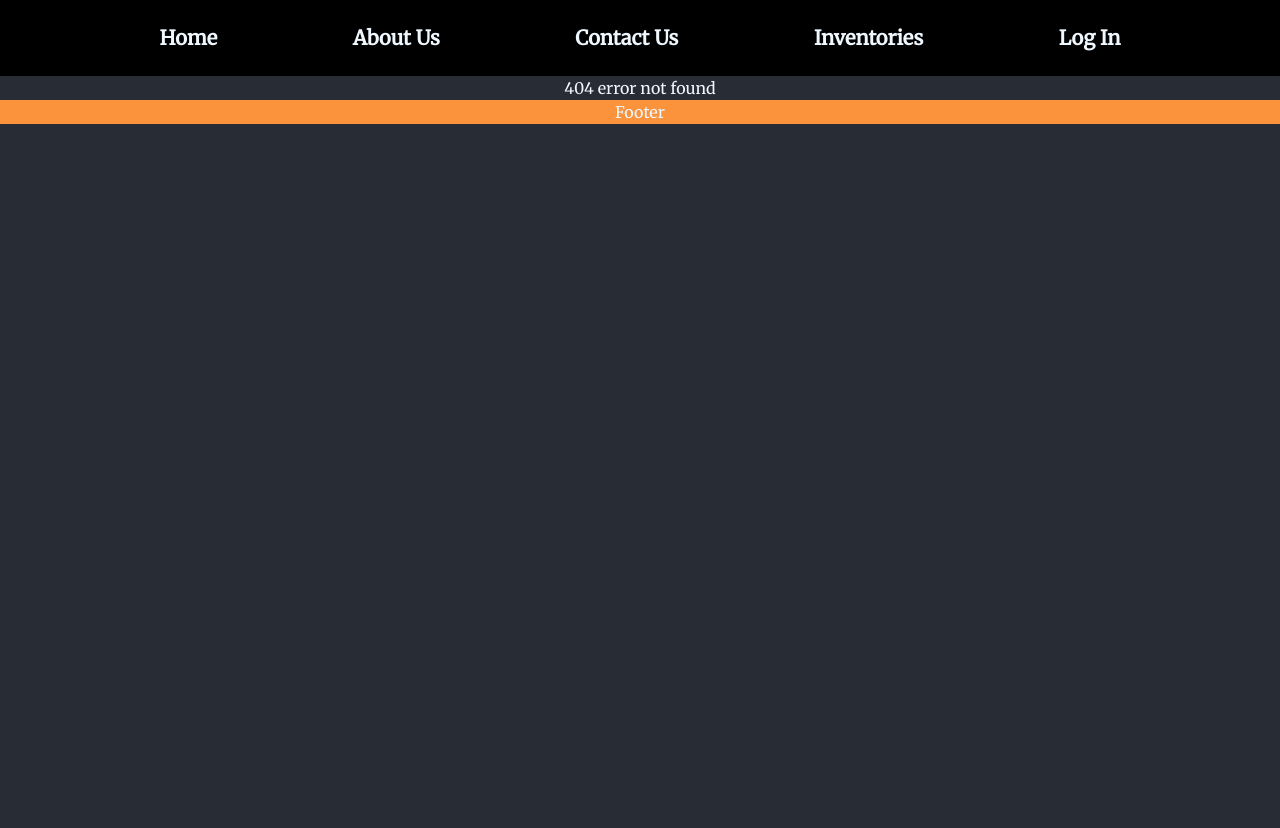
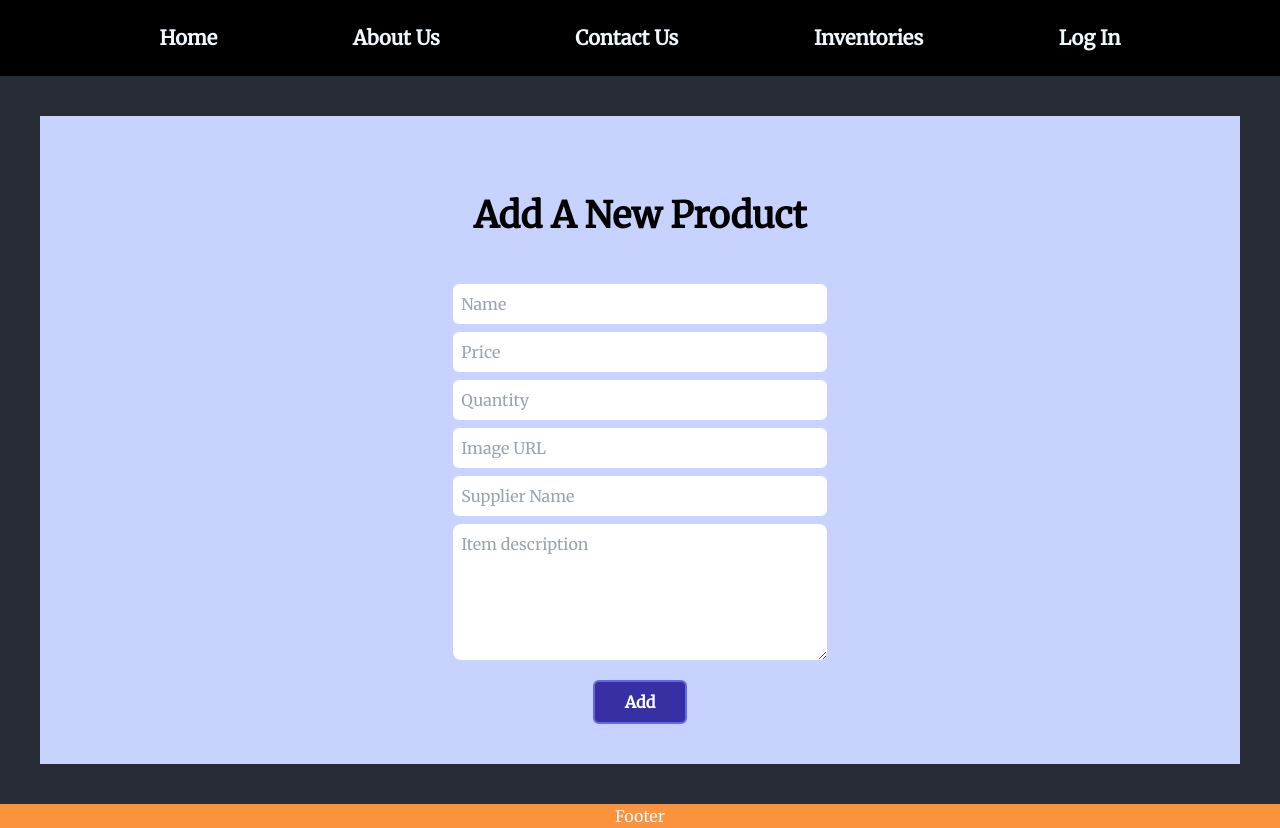
Before and after one commit to MdSami1998/mobile-warehouse-managment-website, a React (Create React App) app: page /addItem in a window 1280 px wide. Before the commit this address had no page. Before the commit the page ends 800 px from the top, so only its background shows below. Built offline with nearby package versions, Linux system fonts and the light colour scheme.

Commit message:
add item functionality added

```diff
--- a/src/App.js
+++ b/src/App.js
@@ -10,6 +10,7 @@ import Footer from './components/pages/Shared/Footer/Footer';
 import LogIn from './components/pages/Log in/LogIn';
 import SignUp from './components/pages/SignUp/SignUp';
 import { ToastContainer } from 'react-toastify';
+import AddItem from './components/pages/AddItem/AddItem';
 
 function App() {
   return (
@@ -22,6 +23,7 @@ function App() {
         <Route path='/inventory' element={<Inventories></Inventories>}></Route>
         <Route path='login' element={<LogIn></LogIn>}></Route>
         <Route path='/signup' element={<SignUp></SignUp>}></Route>
+        <Route path='/addItem' element={<AddItem></AddItem>}></Route>
         <Route path='*' element={<NotFound></NotFound>}></Route>
       </Routes>
       <Footer></Footer>
--- /dev/null
+++ b/src/components/pages/AddItem/AddItem.js
@@ -0,0 +1,55 @@
+import React from 'react';
+
+const AddItem = () => {
+
+    const handleAddProduct = (e) => {
+        e.preventDefault();
+        const name = e.target.name.value;
+        const price = e.target.price.value;
+        const quantity = e.target.quantity.value;
+        const img = e.target.imgurl.value;
+        const supplier = e.target.supplier.value;
+        const description = e.target.description.value;
+
+        const product = { name, price, quantity, img, supplier, description }
+
+        fetch('http://localhost:5000/phone', {
+            method: 'POST',
+            headers: {
+                'content-type': 'application/json'
+            },
+            body: JSON.stringify(product)
+        })
+            .then(res => res.json())
+            .then(data => console.log(data))
+        e.target.reset();
+
+    }
+    return (
+        <div className='p-10 text-black'>
+            <div className='bg-indigo-200 p-10'>
+                <h1 className='text-4xl font-semibold my-10'>Add A New Product</h1>
+
+                <form onSubmit={handleAddProduct} className='flex flex-col w-1/3 mx-auto '>
+
+                    <input className='mt-2 p-2 text-black border-none outline-none rounded-md' type="text" name="name" placeholder='Name' autoComplete='off' required />
+
+                    <input className='mt-2 p-2 text-black border-none outline-none rounded-md' type="number" name="price" placeholder='Price' autoComplete='off' required />
+
+                    <input className='mt-2 p-2 text-black border-none outline-none rounded-md' type="number" name="quantity" placeholder='Quantity' autoComplete='off' required />
+
+                    <input className='mt-2 p-2 text-black border-none outline-none rounded-md' type="text" name="imgurl" placeholder='Image URL' autoComplete='off' required />
+
+                    <input className='mt-2 p-2 text-black border-none outline-none rounded-md' type="text" name="supplier" placeholder='Supplier Name' autoComplete='off' required />
+
+                    <textarea className='rounded-lg mt-2 p-2 focus:outline-none' name="description" id="" cols="20" rows="5" placeholder='Item description' autoComplete='off' required></textarea>
+
+                    <input className='bg-indigo-800 w-1/4 mx-auto rounded-md text-white mt-5 p-2 border-2 border-indigo-500 font-semibold outline-none hover:font-bold hover:transition-all hover:scale-110
+                ' type="submit" value='Add' />
+                </form>
+            </div>
+        </div>
+    );
+};
+
+export default AddItem;
--- a/src/components/pages/Inventories/Inventories.js
+++ b/src/components/pages/Inventories/Inventories.js
@@ -1,4 +1,5 @@
 import React from 'react';
+import { Link } from 'react-router-dom';
 import useProducts from '../../../hooks/useProducts';
 
 
@@ -24,14 +25,14 @@ const Inventories = () => {
 
     return (
         <div className='m-10 p-10'>
-            <div className='flex justify-center'>
+            <div className='flex justify-center mb-10'>
                 <table>
                     <thead>
                         <tr>
-                            <th className='px-10 border-b-2 h-14 border-red-500'>Products</th>
-                            <th className='px-10 border-b-2 border-red-500'>Name</th>
-                            <th className='px-10 border-b-2 border-red-500'>Price</th>
-                            <th className='px-10 border-b-2 border-red-500'>Quantity</th>
+                            <th className='px-10 h-14'>Products</th>
+                            <th className='px-10'>Name</th>
+                            <th className='px-10'>Price</th>
+                            <th className='px-10'>Quantity</th>
                         </tr>
                     </thead>
                     <tbody>
@@ -40,26 +41,23 @@ const Inventories = () => {
                                 return (
                                     < tr key={product._id} >
                                         <td>
-                                            <img className='w-28 p-5 border-b-2 border-red-500' src={product.img} alt="" />
+                                            <img className='w-16 mx-auto my-2 border' src={product.img} alt="" />
                                         </td>
-                                        <td className='px-10 border-2 border-red-500'>{product.name}</td>
+                                        <td className='px-10 border-b'>{product.name}</td>
 
-                                        <td className='px-10 border-2 border-red-500'>{product.price}</td>
+                                        <td className='px-10 border-b'>{product.price}</td>
 
-                                        <td className='px-10 border-2 border-red-500'>{product.quantity}</td>
-                                        <td className='px-10 border-2 border-red-500'><button onClick={() => handleDeleteProduct(product._id)}>Delete</button></td>
+                                        <td className='px-10 border-b'>{product.quantity}</td>
+
+                                        <td className='px-3 border-b bg-red-600'><button onClick={() => handleDeleteProduct(product._id)}>Delete</button></td>
                                     </tr>
                                 )
                             })
-
                         }
-                        {/* {
-                            products.map(product => <InventoryItems key={product._id}
-                                product={product}></InventoryItems>)
-                        } */}
                     </tbody>
                 </table>
             </div >
+            <Link to='/addItem' className=' bg-slate-600 px-8 py-4 rounded-md text-white'>Add new Item</Link>
         </div >
     );
 };
```
